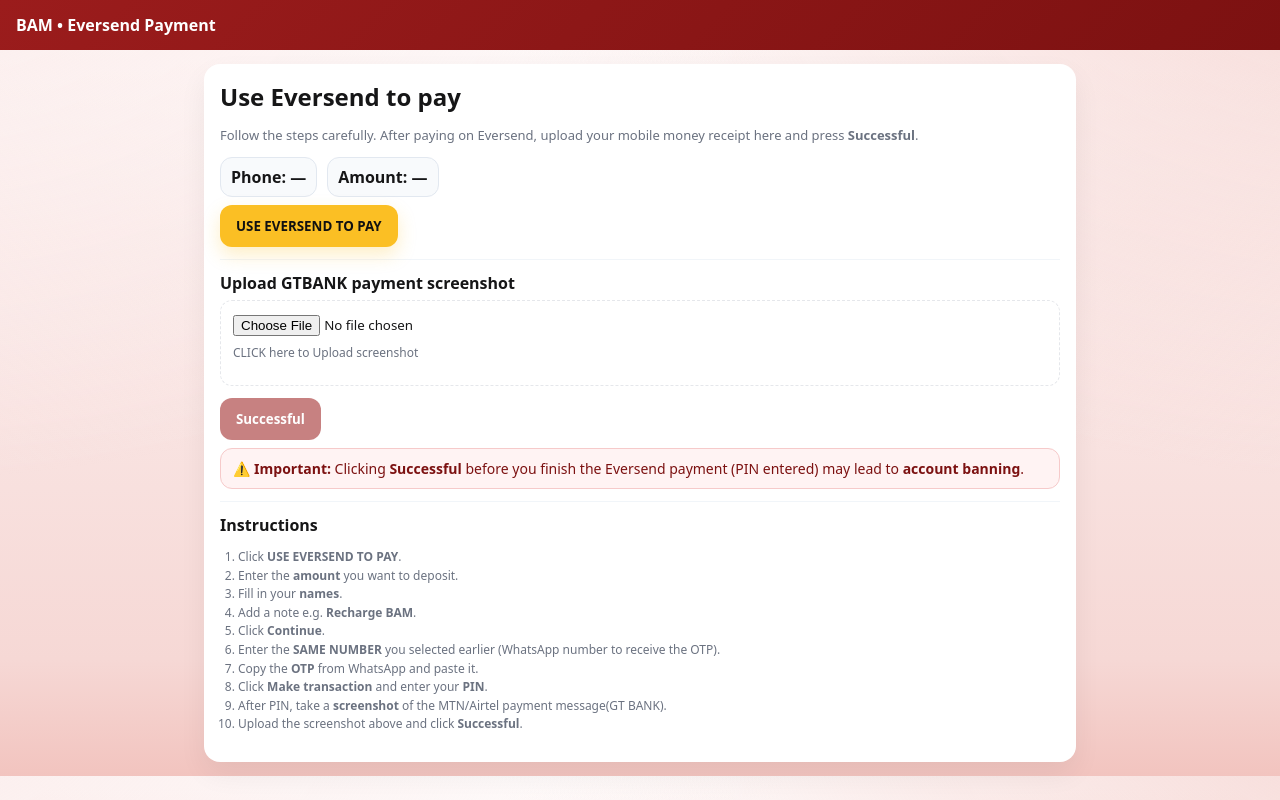
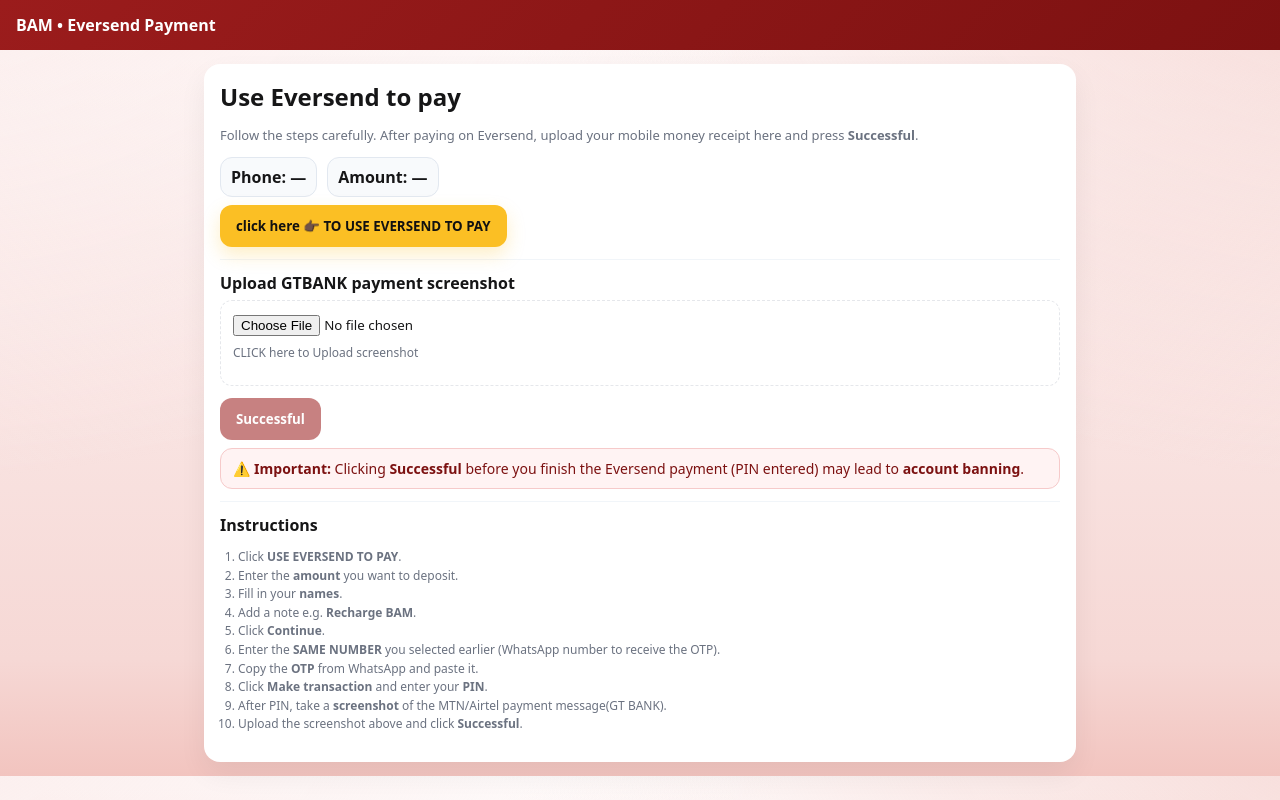
Before and after one commit to Byamukama1/BAM, a plain HTML site: page eversend.html in a window 1280 px wide. Drawn offline with Linux system fonts and the light colour scheme; no server answers.

Commit message:
Update eversend.html

```diff
--- a/eversend.html
+++ b/eversend.html
@@ -54,7 +54,7 @@
 
       <!-- EVERSEND button -->
       <div class="row" style="margin-top:6px">
-        <button id="openEversend" class="btn gold">USE EVERSEND TO PAY</button>
+        <button id="openEversend" class="btn gold">click here 👉🏿 TO USE EVERSEND TO PAY</button>
       </div>
 
       <div class="hr"></div>
```
